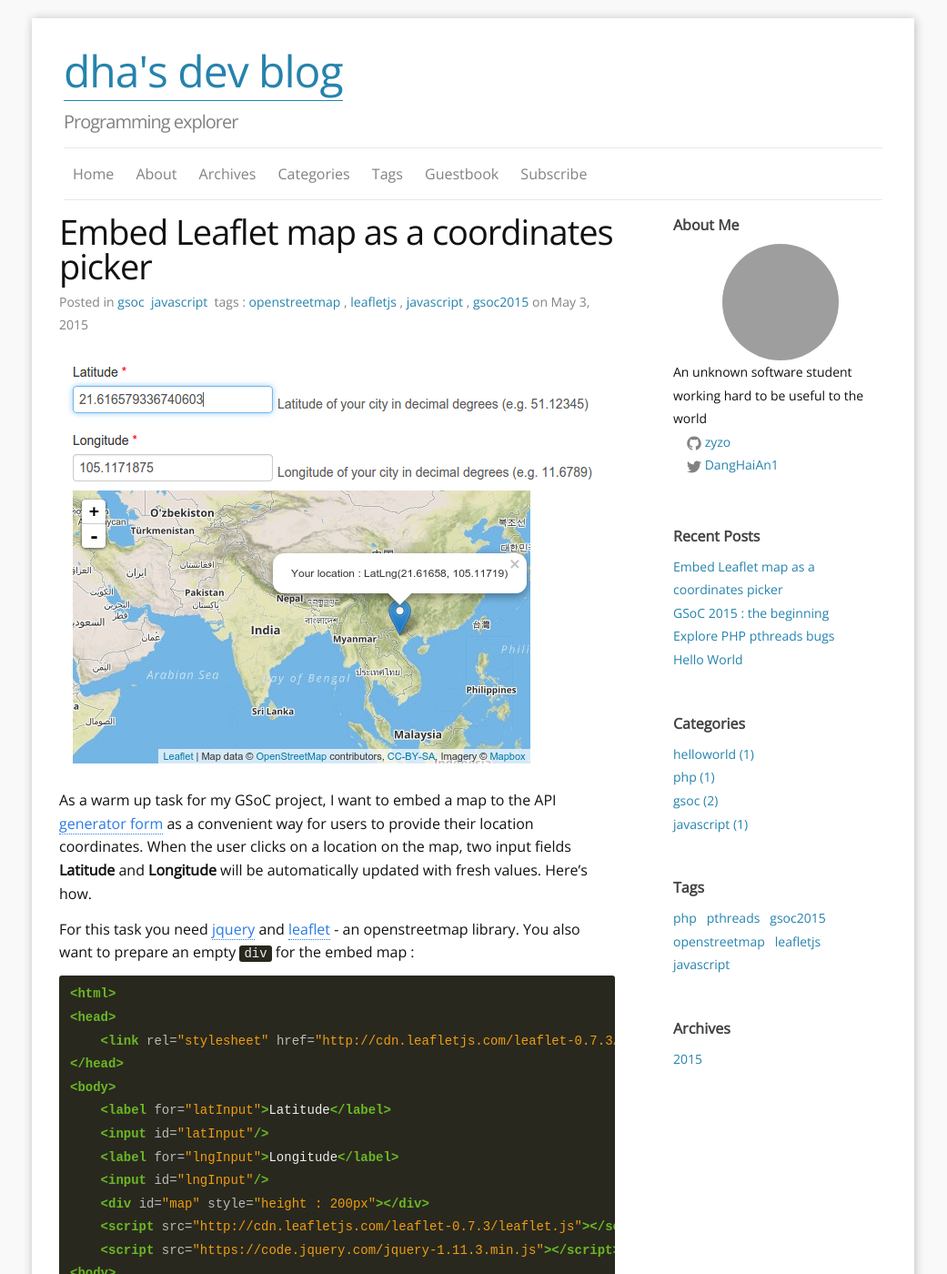
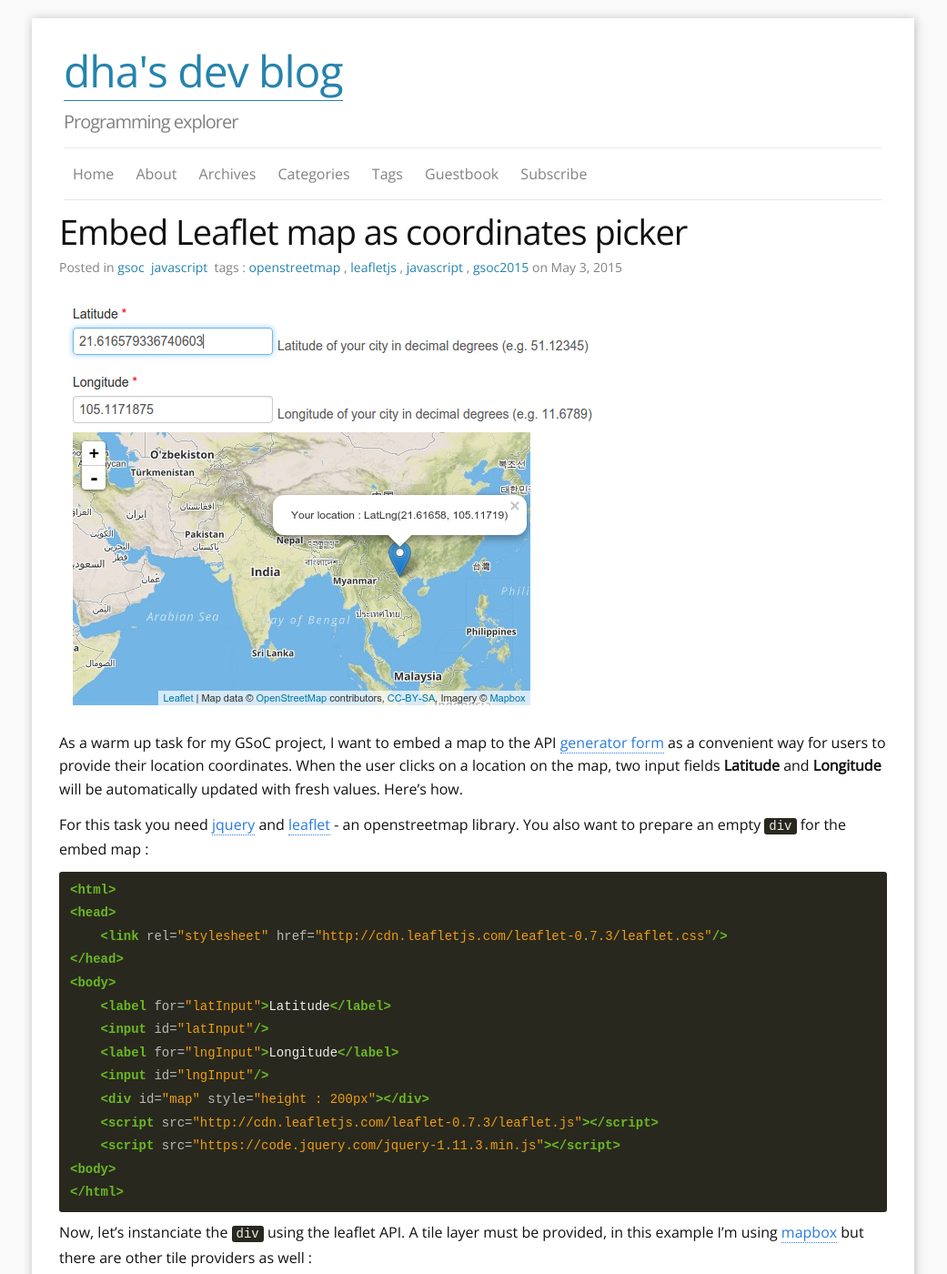
Before and after one commit to zyzo/zyzo.github.io, a Jekyll site: the page built from _posts/2015-05-03-gsoc-map-picker-task.md, in a window 1280 px wide and 1400 px high. Shown: the whole window at 91% size, without its empty margins (120-1161 px from the left). Built offline with Jekyll 4.4.1, drawn with Linux system fonts in a browser that asks for light colours; comment, search, counter and statistics services are not loaded; some of the changed text lies outside the part shown; grey boxes are pictures that could not be loaded.

Commit message:
make post page full-width

```diff
--- a/_config.yml
+++ b/_config.yml
@@ -52,4 +52,4 @@ locales:
 ### Build settings
 markdown: kramdown
 highlighter: pygments
-paginate: 5
+paginate: 10
--- a/_includes/head.html
+++ b/_includes/head.html
@@ -24,7 +24,5 @@
 <link rel="canonical" href="{{ page.url | replace:'index.html','' |  prepend: site.url }}">
 <link rel="alternate" type="application/atom+xml" title="{{ site.title }}" href="{{ "/feed.xml" | prepend: site.url }}" />
 
-<script src="http://cdn.mathjax.org/mathjax/latest/MathJax.js?config=TeX-AMS-MML_HTMLorMML"></script>
-
 
 </head>
--- a/_includes/sidebar.html
+++ b/_includes/sidebar.html
@@ -1,4 +1,4 @@
-<div class="col-sm-2">
+<div id="sidebar-meta" class="col-sm-2">
 {% include Aboutme.html %}
 {% include Copyright_Notice.html %}
 {% include Recent_Posts.html %}
--- a/_layouts/default.html
+++ b/_layouts/default.html
@@ -11,7 +11,7 @@
 
   {% if site.default_column == "two" %}
 
-  <div class="page-content col-sm-8">
+  <div id="page-content" class="page-content col-sm-8">
     {{ content }}
     {% include post_pagination.html %}
   </div>
--- a/_layouts/post.html
+++ b/_layouts/post.html
@@ -29,6 +29,16 @@ layout: default
   <hr />
 </div>
 
-
+<script>
+  document.addEventListener("DOMContentLoaded", function(event) {
+    // work-around to get single column blog post
+    var pageContent = document.getElementById('page-content');
+    pageContent.className = pageContent.className.replace('col-sm-8', '');
+    pageContent.style.margin = "0 15px";
+    var sidebar = document.getElementById('sidebar-meta');
+    sidebar.className = sidebar.className.replace('col-sm-2', '');
+    sidebar.style.textAlign = "center";
+  });
+</script>
 {% include page_pagination.html%}
 {% include comments.html %}
--- a/_posts/2015-05-03-gsoc-map-picker-task.md
+++ b/_posts/2015-05-03-gsoc-map-picker-task.md
@@ -1,6 +1,6 @@
 ---
 layout: post
-title:  "Embed Leaflet map as a coordinates picker"
+title:  "Embed Leaflet map as coordinates picker"
 date:   2015-05-03 19:32:00
 categories:
 - gsoc
```
